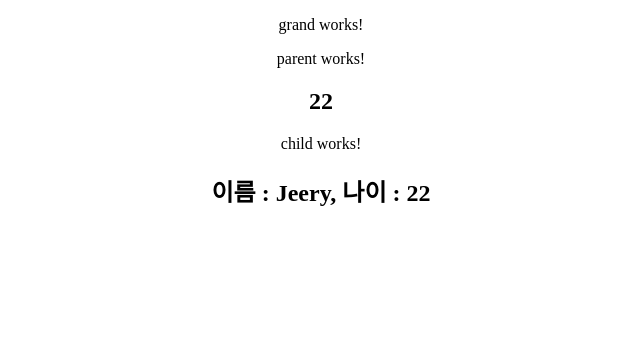
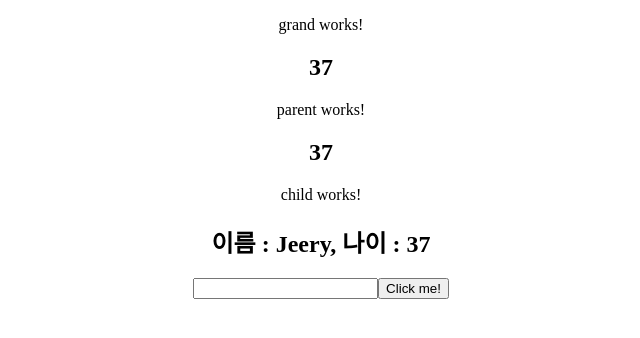
Before and after one commit to KeonYoungLeee/AngularStudy, an Angular app in the folder StudyProject/Front/: page / in a window 1280 px wide. Shown: the top 338 px of the page, without its empty margins (319-959 px from the left). Built offline with nearby package versions, Linux system fonts and the light colour scheme.

Commit message:
Add 강좌2(Angular Component 연결2)

```diff
--- a/StudyProject/Front/src/app/child/child.component.html
+++ b/StudyProject/Front/src/app/child/child.component.html
@@ -1,2 +1,5 @@
 <p>child works!</p>
 <h2>이름 : {{ name }}, 나이 : {{ age }} </h2>
+
+<input #myInput type="text">
+<button (click)="click(myInput.value, $event)">Click me!</button>
--- a/StudyProject/Front/src/app/child/child.component.ts
+++ b/StudyProject/Front/src/app/child/child.component.ts
@@ -20,4 +20,9 @@ export class ChildComponent implements OnInit {
     }, 2500);
   }
 
+  click(text :string, event: Event): void {
+    console.log(text);
+    console.log(event);
+  }
+
 }
--- a/StudyProject/Front/src/app/grand/grand.component.html
+++ b/StudyProject/Front/src/app/grand/grand.component.html
@@ -1,4 +1,4 @@
 <p>grand works!</p>
-<app-parent>
-
-</app-parent>
+<h2>{{ age }}</h2>
+<!-- 관계를 규정해야한다. -->
+<app-parent [age]="age" (up)="up()" ></app-parent>
--- a/StudyProject/Front/src/app/grand/grand.component.ts
+++ b/StudyProject/Front/src/app/grand/grand.component.ts
@@ -6,10 +6,16 @@ import { Component, OnInit } from '@angular/core';
   styleUrls: ['./grand.component.scss']
 })
 export class GrandComponent implements OnInit {
+  age:number = 35;
 
   constructor() { }
 
   ngOnInit(): void {
   }
 
+  // 여기서 받아 줄 데이터를 정한다.
+  up(): void {
+    this.age = this.age + 1;
+  }
+
 }
--- a/StudyProject/Front/src/app/parent/parent.component.ts
+++ b/StudyProject/Front/src/app/parent/parent.component.ts
@@ -1,4 +1,4 @@
-import { Component, OnInit } from '@angular/core';
+import { Component, OnInit, Input, Output, EventEmitter } from '@angular/core';
 
 @Component({
   selector: 'app-parent',
@@ -6,7 +6,8 @@ import { Component, OnInit } from '@angular/core';
   styleUrls: ['./parent.component.scss']
 })
 export class ParentComponent implements OnInit {
-  age: number = 20;
+  @Input() age: number;
+  @Output() up = new EventEmitter();
 
   constructor() { }
 
@@ -14,6 +15,9 @@ export class ParentComponent implements OnInit {
   }
 
   next() {
-    this.age = this.age + 1;
+    // this.age = this.age + 1
+    // 부모의 나이를 올리지 않을 것이다.
+
+    this.up.emit(); // 이벤트 발생
   }
 }
```
Also changed, not shown: 1 other file (tests, documents, lock files or other folders).
